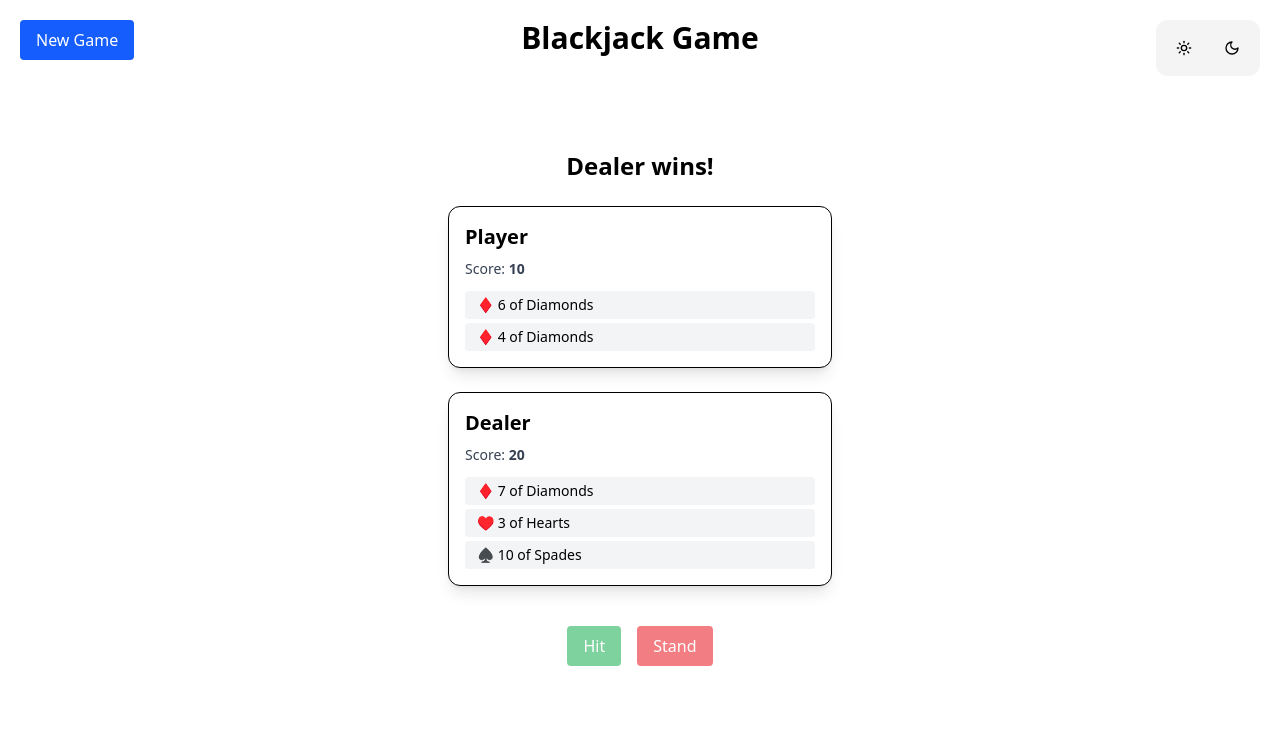
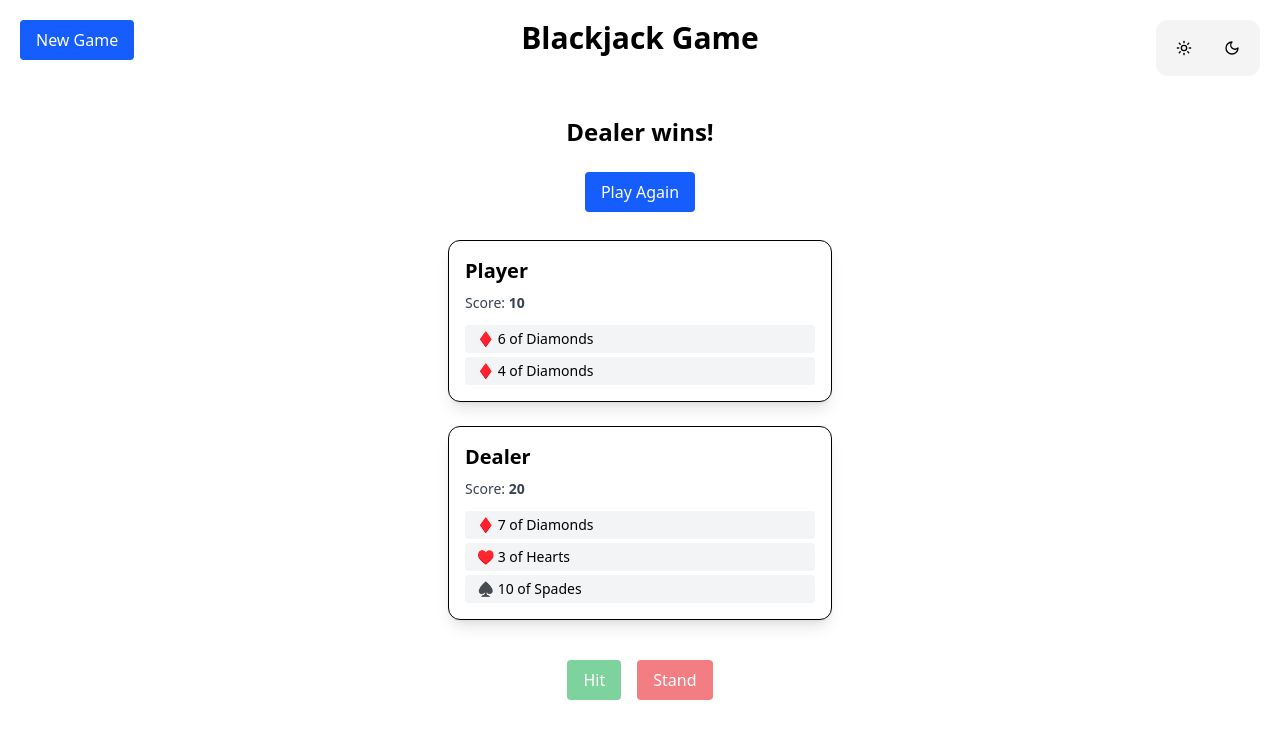
Before and after one commit to nikolakenjic/blackjack-game, a React (Vite) app: page / in a window 1280 px wide. Both pictures are taken after a click on the button "Stand". Shown: the top 738 px of the page. Built offline with nearby package versions, Linux system fonts and the light colour scheme.

Commit message:
add reset button when game ends

```diff
--- a/src/App.tsx
+++ b/src/App.tsx
@@ -33,6 +33,7 @@ function App() {
         result={result}
         onHit={onHit}
         onStand={onStand}
+        onReset={onReset}
       />
     </div>
   );
--- a/src/components/game/GameBoard.tsx
+++ b/src/components/game/GameBoard.tsx
@@ -8,6 +8,7 @@ interface GameBoardProps {
   result: string | null;
   onHit: () => void;
   onStand: () => void;
+  onReset: () => void;
 }
 
 const GameBoard = ({
@@ -16,13 +17,21 @@ const GameBoard = ({
   result,
   onHit,
   onStand,
+  onReset,
 }: GameBoardProps) => {
   return (
     <>
       {result && (
-        <div className="mt-4 text-2xl font-bold dark:text-white text-center mb-6">
-          {result}
-        </div>
+        <>
+          <div className="mt-4 text-2xl font-bold dark:text-white text-center mb-6">
+            {result}
+          </div>
+          <div className="flex justify-center mb-7">
+            <Button variant="blue" onClick={onReset}>
+              Play Again
+            </Button>
+          </div>
+        </>
       )}
 
       <HandDisplay title="Player" score={player.score} hand={player.hand} />
```
